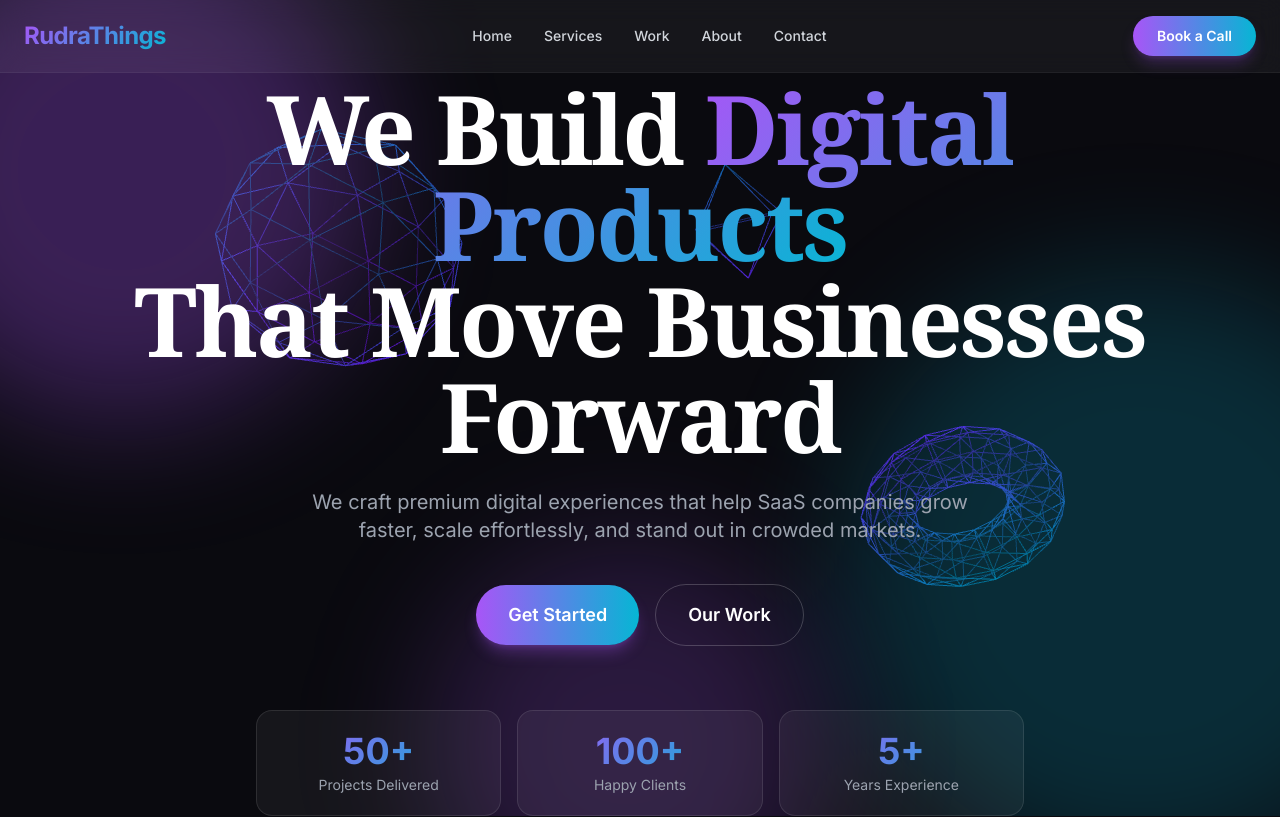
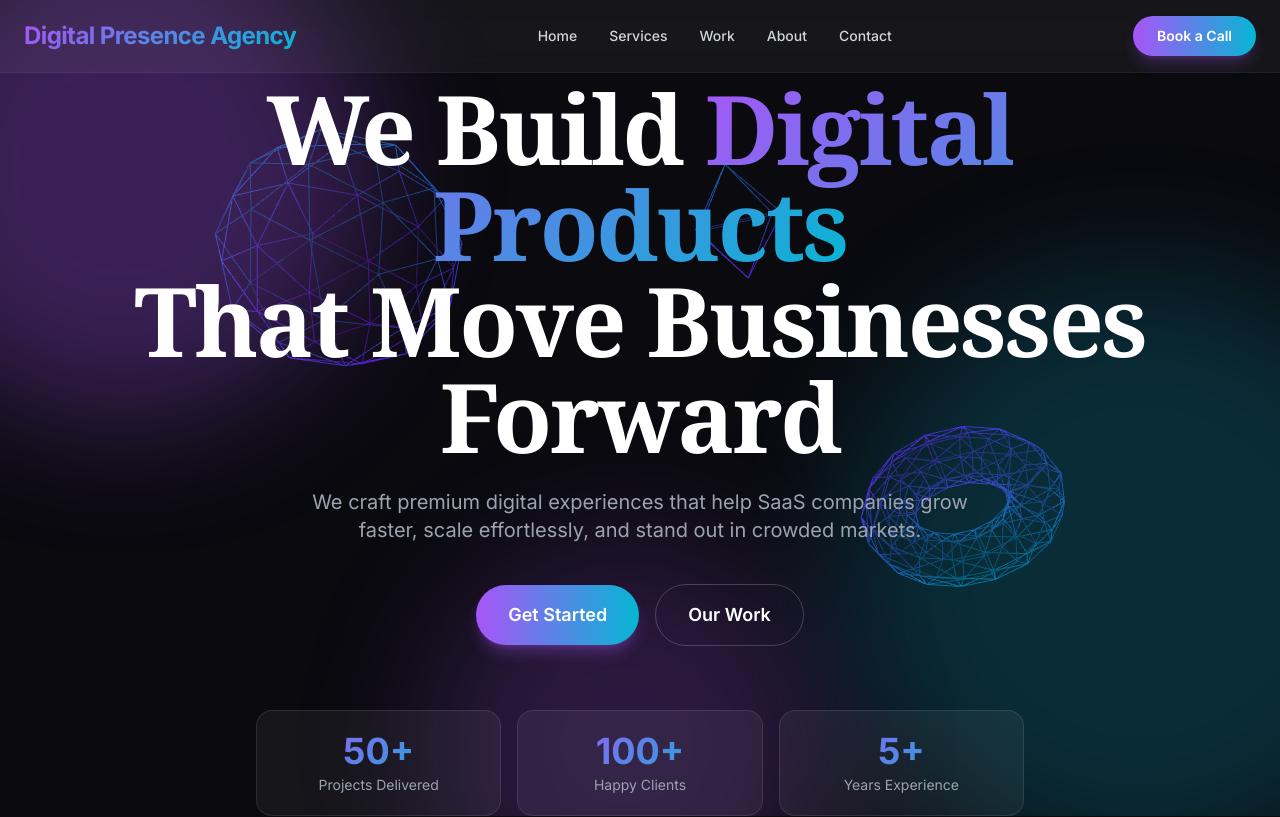
Before and after one commit to AyilvarRajKumar/My-saas, a React (Vite) app: page / in a window 1280 px wide. Shown: the top 817 px of the page. Built offline with nearby package versions, Linux system fonts and the light colour scheme; a web font is replaced by a local one.

Commit message:
feat: rebrand to Digital Presence Agency and update address

```diff
--- a/index.html
+++ b/index.html
@@ -4,13 +4,13 @@
     <meta charset="UTF-8" />
     <link rel="icon" type="image/svg+xml" href="/favicon.svg" />
     <meta name="viewport" content="width=device-width, initial-scale=1.0" />
-    <meta name="description" content="RudraThings - Premium SaaS agency. We build modern digital products that scale your business" />
+    <meta name="description" content="Digital Presence Agency - Premium SaaS agency. We build modern digital products that scale your business" />
     <meta name="theme-color" content="#0a0a0f" />
     <link rel="preconnect" href="https://fonts.googleapis.com" />
     <link rel="preconnect" href="https://fonts.gstatic.com" crossorigin />
     <link href="https://fonts.googleapis.com/css2?family=Inter:wght@300;400;500;600;700;800&display=swap" rel="stylesheet" />
     <link href="https://api.fontshare.com/v2/css?f[]=boska@1&display=swap" rel="stylesheet" />
-    <title>RudraThings - Build. Scale. Succeed.</title>
+    <title>Digital Presence Agency - Build. Scale. Succeed.</title>
   </head>
   <body>
     <div id="root"></div>
--- a/src/components/Contact.tsx
+++ b/src/components/Contact.tsx
@@ -104,7 +104,7 @@ const Contact = () => {
   const contactInfoItems = [
     { icon: HiMail, text: 'rajkumarayilvar@gmail.com' },
     { icon: HiPhone, text: '+91 6281589014' },
-    { icon: HiLocationMarker, text: 'Hitech City, Hyderabad, Telangana, India' },
+    { icon: HiLocationMarker, text: 'Isnapur X Road, Patancheruvu 502307, Telangana' },
   ];
 
   return (
--- a/src/components/Footer.tsx
+++ b/src/components/Footer.tsx
@@ -39,7 +39,7 @@ const Footer = () => {
         <div className="grid grid-cols-1 sm:grid-cols-2 lg:grid-cols-4 gap-12">
           {/* Column 1 - Logo & Tagline */}
           <div>
-            <h2 className="text-2xl font-bold gradient-text mb-4">RudraThings</h2>
+            <h2 className="text-2xl font-bold gradient-text mb-4">Digital Presence Agency</h2>
             <p className="text-gray-400 leading-relaxed">
               Crafting digital experiences that push boundaries. We turn bold
               ideas into remarkable products.
@@ -120,7 +120,7 @@ const Footer = () => {
       <div className="border-t border-white/10">
         <div className="max-w-7xl mx-auto px-6 py-6 flex flex-col sm:flex-row items-center justify-between gap-4">
           <p className="text-gray-400 text-sm">
-            &copy; 2025 RudraThings. All rights reserved.
+            &copy; 2026 Digital Presence Agency. All rights reserved.
           </p>
           <div className="flex gap-6">
             <a
--- a/src/components/Header.tsx
+++ b/src/components/Header.tsx
@@ -50,7 +50,7 @@ const Header = () => {
       <nav className="max-w-7xl mx-auto px-6 py-4 flex items-center justify-between">
         {/* Logo */}
         <a href="#hero" className="text-2xl font-bold gradient-text tracking-tight">
-          RudraThings
+          Digital Presence Agency
         </a>
 
         {/* Desktop Nav Links */}
--- a/src/components/Testimonials.tsx
+++ b/src/components/Testimonials.tsx
@@ -4,7 +4,7 @@ import { floatUpAndFade, stagger3DContainer } from '../utils/animations';
 const testimonials = [
   {
     quote:
-      'RudraThings transformed our outdated platform into a modern, high-converting SaaS product. Our user engagement increased by 340% within the first quarter.',
+      'Digital Presence Agency transformed our outdated platform into a modern, high-converting SaaS product. Our user engagement increased by 340% within the first quarter.',
     name: 'Sarah Chen',
     role: 'CEO, CloudMetrics',
     initials: 'SC',
@@ -20,7 +20,7 @@ const testimonials = [
   },
   {
     quote:
-      'Working with RudraThings felt like having an in-house team. They understood our vision from day one and executed it flawlessly across every touchpoint.',
+      'Working with Digital Presence Agency felt like having an in-house team. They understood our vision from day one and executed it flawlessly across every touchpoint.',
     name: 'Emily Rodriguez',
     role: 'Founder, DataPulse',
     initials: 'ER',
@@ -36,7 +36,7 @@ const testimonials = [
   },
   {
     quote:
-      'From branding to web development, RudraThings handled everything. Our rebrand generated more buzz than any campaign we have ever run.',
+      'From branding to web development, Digital Presence Agency handled everything. Our rebrand generated more buzz than any campaign we have ever run.',
     name: 'Lisa Thompson',
     role: 'VP Marketing, SyncLabs',
     initials: 'LT',
```
